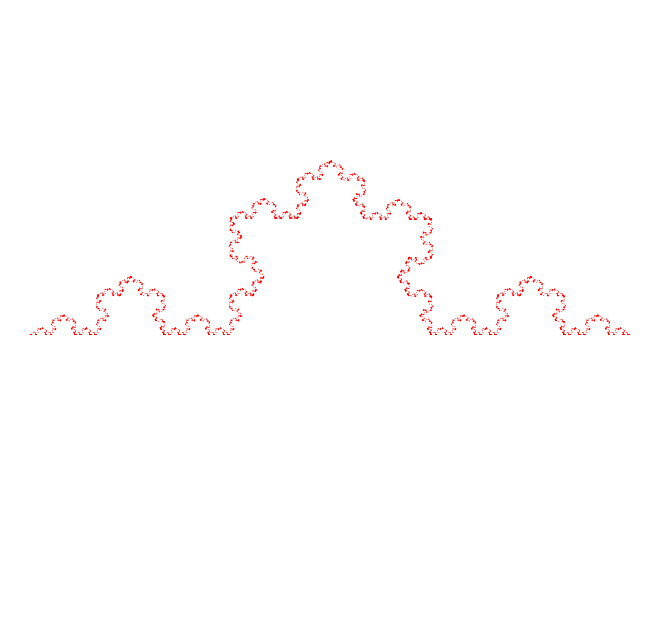
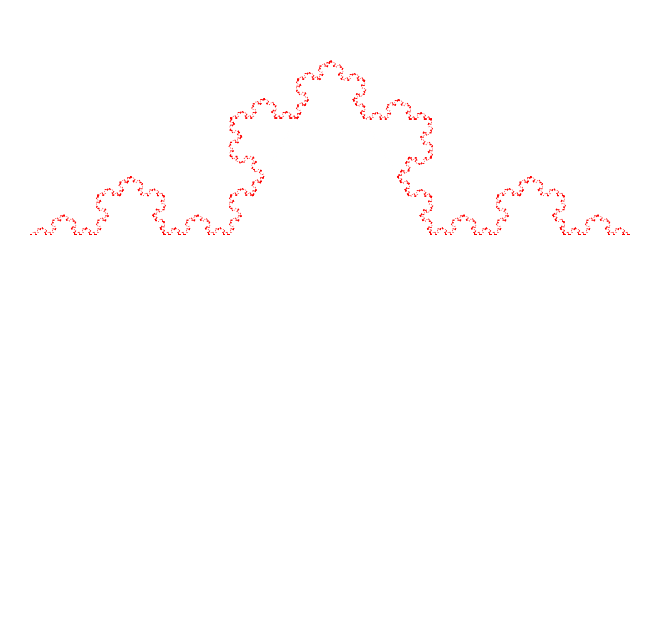
Before and after one commit to yuanchuan/fractal-div, a website: page src/koch-curve/index.html in a window 1280 px wide. Shown: the part 166-803 px from the top of the page, without its empty margins (310-969 px from the left). Drawn offline with Linux system fonts and the light colour scheme.

Commit message:
centering container

```diff
--- a/src/koch-curve/index.html
+++ b/src/koch-curve/index.html
@@ -20,9 +20,8 @@
       position: absolute;
       left: 0;
       right: 0;
-      top: 100%;
+      top: 50%;
       bottom: 0;
-      height: 600px;
       width: 600px;
     }
     .koch-curve>div,
--- a/src/koch-curve/rule.css
+++ b/src/koch-curve/rule.css
@@ -15,9 +15,8 @@ html, body {
   position: absolute;
   left: 0;
   right: 0;
-  top: 100%;
+  top: 50%;
   bottom: 0;
-  height: 600px;
   width: 600px;
 }
 
```
